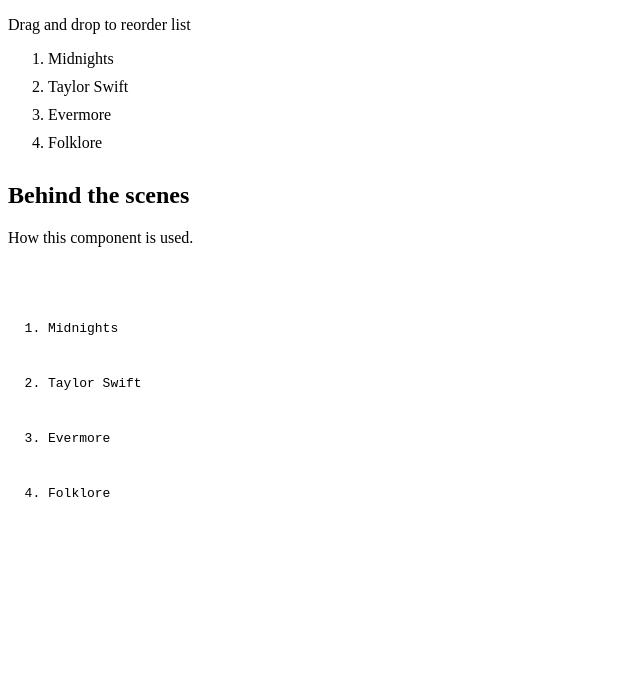
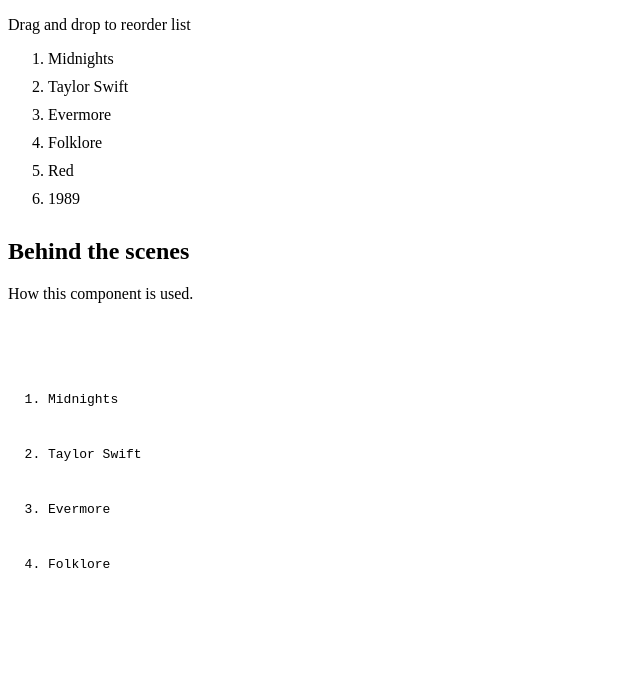
Before and after one commit to capjamesg/drag-and-drop-list, a plain HTML site: page index.html in a window 1280 px wide. Shown: the whole page, without its empty margins (0-640 px from the left). Drawn offline with Linux system fonts and the light colour scheme.

Commit message:
Add files via upload

```diff
--- a/index.html
+++ b/index.html
@@ -13,11 +13,13 @@
             <li>Taylor Swift</li>
             <li>Evermore</li>
             <li>Folklore</li>
+            <li>Red</li>
+            <li>1989</li>
         </ol>
     </draggable-list>
     <h2>Behind the scenes</h2>
     <p>How this component is used.</p>
-    <pre>
+    <pre><code>
         <draggable-list>
             <ol>
                 <li>Midnights</li>
@@ -26,7 +28,7 @@
                 <li>Folklore</li>
             </ol>
         </draggable-list>
-    </pre>
+    </code></pre>
 </body>
 <template id="draggable-list">
     <style>
```
